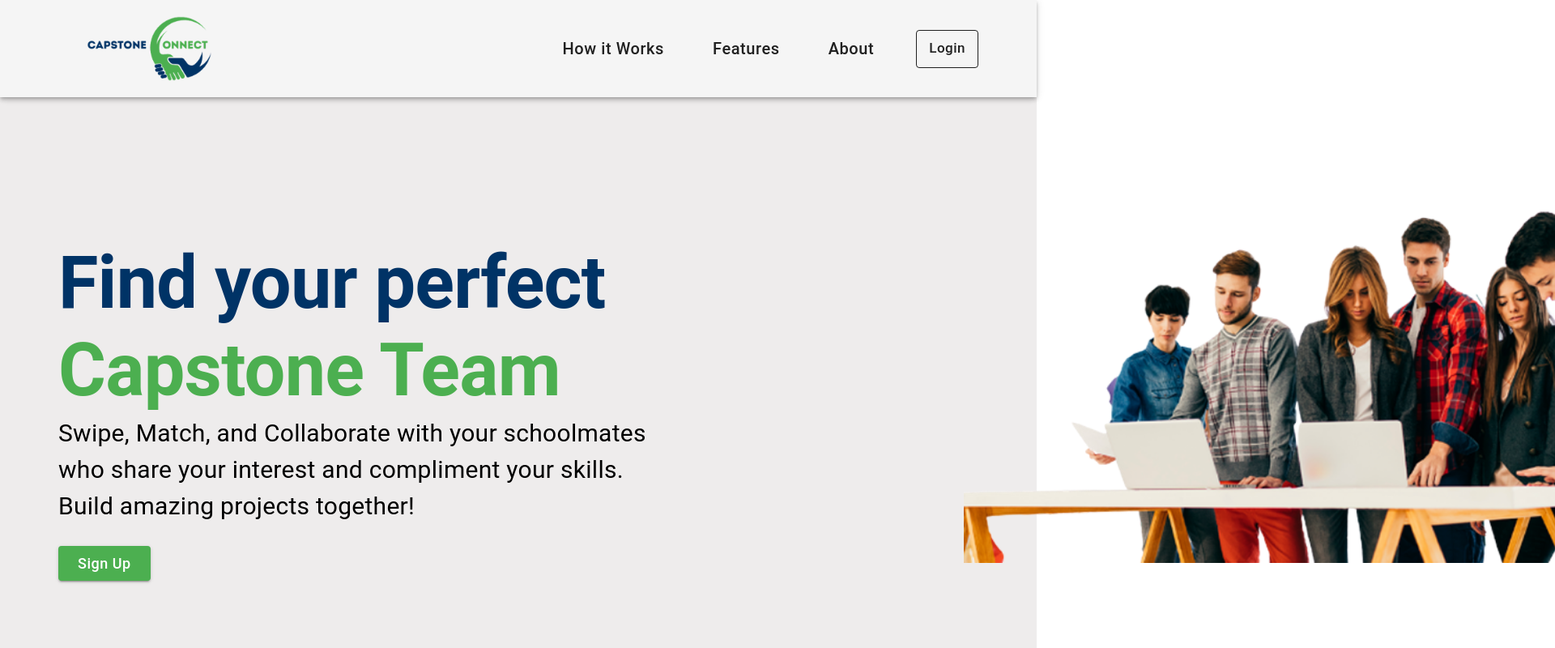
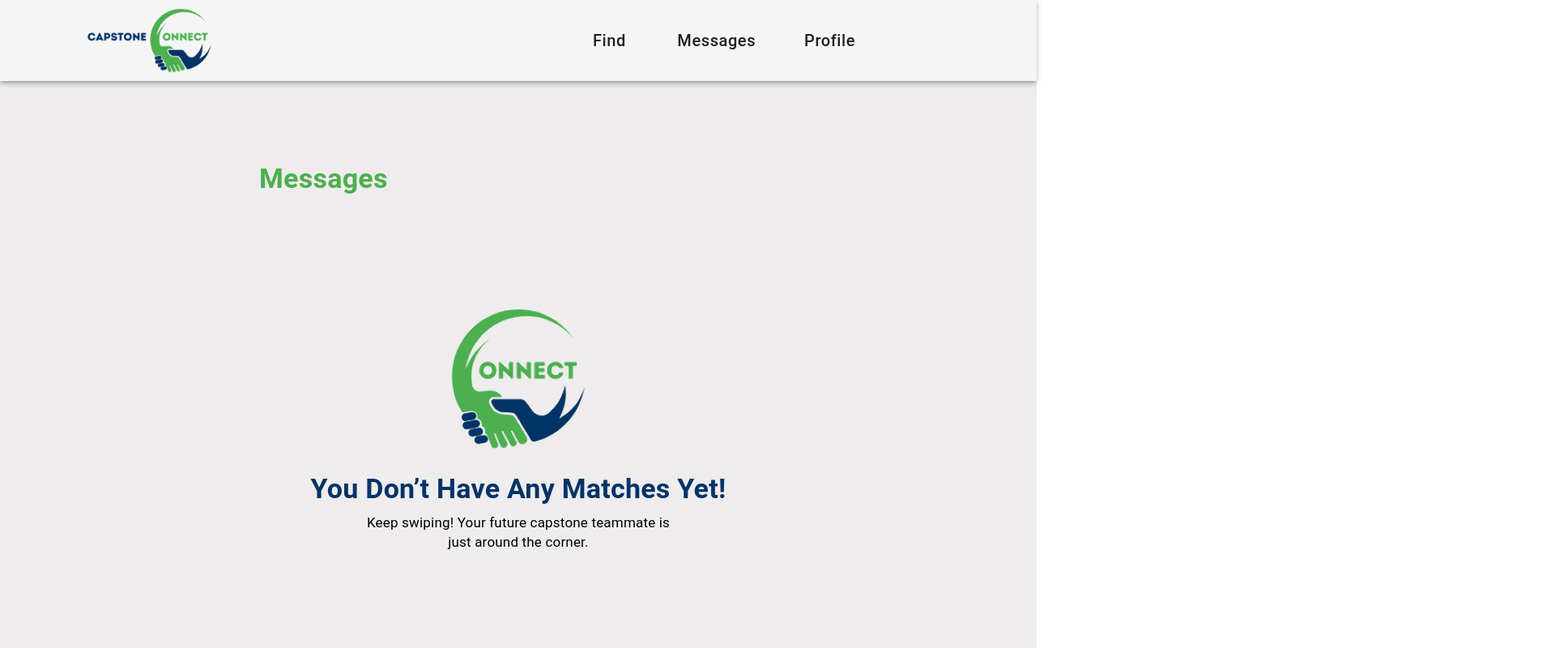
Before and after one commit to scottypepot/IT342-G3-CapstoneConnect, a React (Vite) app in the folder frontend_web/: page /messages in a window 1280 px wide. Shown: the top 800 px of the page at 81% size, 1920 px wide, since content can reach past the window. Built offline with nearby package versions, Linux system fonts and the light colour scheme.

Commit message:
added the messages page

```diff
--- a/frontend_web/src/Pages/LandingPage.jsx
+++ b/frontend_web/src/Pages/LandingPage.jsx
@@ -118,7 +118,7 @@ export default function LandingPage() {
       </Container>
       </Box>
 
-      <Container id="how-it-works" sx={{ py: 6, marginTop: 20, scrollMarginTop: 100 }}>
+      <Container id="how-it-works" sx={{ py: 6, marginTop: 20, scrollMarginTop: 130 }}>
         <Typography variant="h5" fontWeight="600" gutterBottom>
           HOW IT WORKS
         </Typography>
@@ -164,7 +164,7 @@ export default function LandingPage() {
       </Container>
       </Box>
 
-      <Container id="features" sx={{ py: 6, marginTop: 19, scrollMarginTop: 100}}>
+      <Container id="features" sx={{ py: 6, marginTop: 19, scrollMarginTop: 130}}>
         <Typography variant="h5" fontWeight="bold" gutterBottom>
           FEATURES
         </Typography>
@@ -208,7 +208,7 @@ export default function LandingPage() {
         </Grid>
       </Container>
 
-      <Container id="about" sx={{ py: 6, marginTop: 10,marginBottom: 2, scrollMarginTop: 100}}>
+      <Container id="about" sx={{ py: 6, marginTop: 10,marginBottom: 2, scrollMarginTop: 130}}>
         <Typography variant="h5" fontWeight="bold" gutterBottom>
           ABOUT
         </Typography>
--- /dev/null
+++ b/frontend_web/src/Pages/MessagesPage.jsx
@@ -0,0 +1,64 @@
+import React from 'react';
+import { AppBar, Toolbar, Button, Typography, Container, Box, Grid, Card, CardContent, Avatar } from '@mui/material';
+import { Helmet } from 'react-helmet';
+import Logo from '../assets/logo.png';
+
+
+
+export default function MessagesPage() {
+  return (
+    <>
+      <Helmet>
+        <title>CapstoneConnect - Find Your Perfect Team</title>
+        <meta name="description" content="Swipe, match and collaborate with classmates" />
+      </Helmet>
+      <Box sx={{ backgroundColor: '#EEECEC', minHeight: '100vh', overflow: 'hidden'}}>
+        <AppBar className="navbar" color="default" sx={{ height: 100, justifyContent: 'center' }}>
+          <Toolbar sx={{ display: 'flex', justifyContent: 'space-between' }}>
+            <Button>
+              <img
+                src={Logo}
+                alt="CapstoneConnect Logo"
+                style={{ maxWidth: '250px' }}
+              />
+            </Button>
+            <Box sx={{ display: 'flex', gap: 5.5, marginRight: 20 }}>
+              <Button color="inherit" sx={{ fontSize: 20, fontWeight: 500, textTransform: 'none' }}>
+                Find
+              </Button>
+              <Button color="inherit" sx={{ fontSize: 20, fontWeight: 500, textTransform: 'none' }}>
+                Messages
+              </Button>
+              <Button color="inherit" sx={{ fontSize: 20, fontWeight: 500, textTransform: 'none' }}>
+                Profile
+              </Button>
+            </Box>
+          </Toolbar>
+        </AppBar>
+
+        <Typography variant="h4" fontWeight="bold" color="#4CAF50" sx={{ mt:25, pl:40,textAlign: 'left'}}>
+          Messages
+        </Typography>
+        <Container sx={{ width: '100%'}}>
+
+
+        <Box sx={{ display: "flex", flexDirection: "column", alignItems: "center", mt: 3 }}>
+          <img
+            src= '/croplogo.png'
+            alt="No Matches"
+            style={{ maxWidth: "200px", marginBottom: 2, marginTop: 110}}
+          />
+
+          <Typography variant="h4" fontWeight="bold" color="#003366" sx={{marginTop: 3}}>
+            You Don’t Have Any Matches Yet!
+          </Typography>
+          <Typography variant="body2" sx={{ maxWidth: 400, color: "#000000", textAlign: 'center', fontSize: 17, marginTop: 1}}>
+            Keep swiping! Your future capstone teammate is just around the corner.
+          </Typography>
+        </Box>
+      </Container>
+
+      </Box>
+    </>
+  );
+}
--- a/frontend_web/src/main.jsx
+++ b/frontend_web/src/main.jsx
@@ -1,9 +1,11 @@
 import React from 'react';
 import { StrictMode } from 'react'
 import { createRoot } from 'react-dom/client'
+import { BrowserRouter as Router, Routes, Route } from 'react-router-dom';
 import './index.css'
 import App from './App.jsx'
 import LandingPage from './Pages/LandingPage.jsx';
+import MessagesPage from './Pages/MessagesPage.jsx';
 import { ThemeProvider, createTheme } from '@mui/material/styles';
 
 const theme = createTheme({
@@ -20,7 +22,13 @@ const theme = createTheme({
 createRoot(document.getElementById('root')).render(
   <React.StrictMode>
     <ThemeProvider theme={theme}>
-      <LandingPage />
+      <Router>
+          <Routes>
+            <Route path="/" element={<LandingPage />} />
+            {/* <Route path="/home" element={<HomePage />} /> */}
+            <Route path="/messages" element={<MessagesPage />} />
+          </Routes>
+      </Router>
     </ThemeProvider>
   </React.StrictMode>
 )
```
